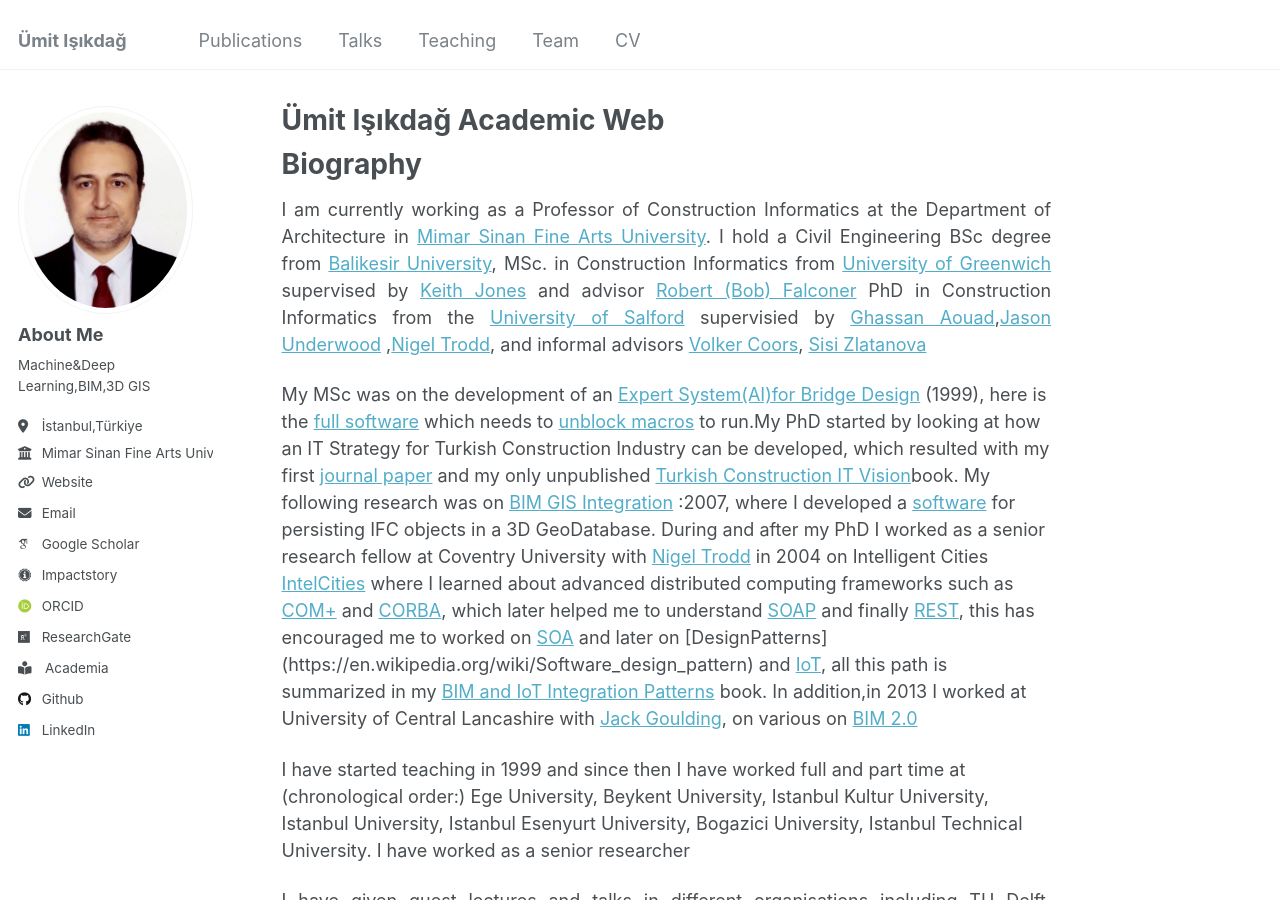
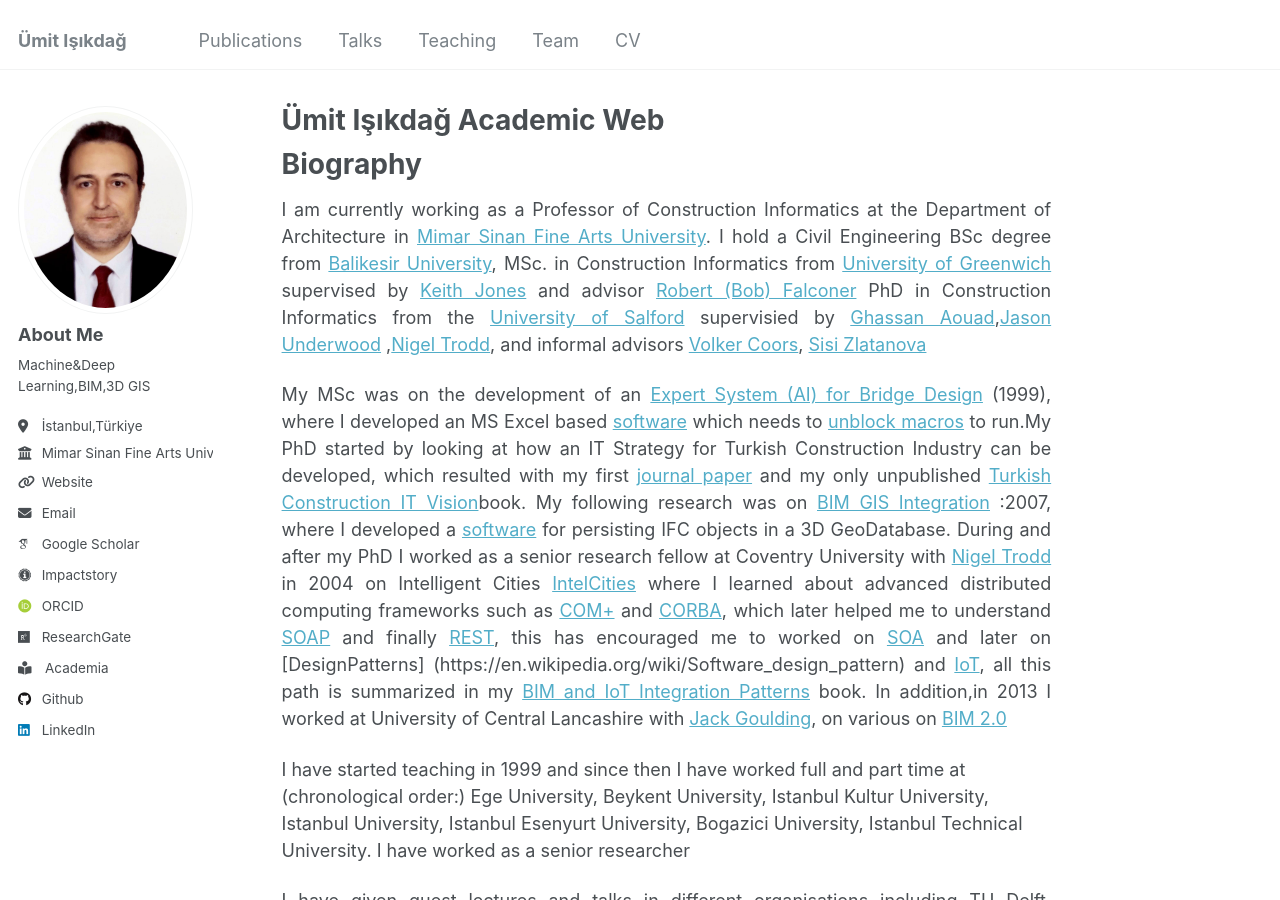
Before and after one commit to uisikdag/uisikdag.github.io, a Jekyll site: the page built from _pages/about.md, in a window 1280 px wide and 900 px high. Built offline with Jekyll 4.4.1, drawn with Linux system fonts in a browser that asks for light colours; some web fonts are replaced.

Commit message:
Update about.md

```diff
--- a/_pages/about.md
+++ b/_pages/about.md
@@ -19,7 +19,7 @@ PhD in Construction Informatics from the [University of Salford](https://hub.sal
 [Sisi Zlatanova](https://research.unsw.edu.au/people/professor-sisi-zlatanova)
 {: style="text-align: justify;"}
 
-My MSc was on the development of an [Expert System(AI)for Bridge Design](files/msc_thesis.pdf) (1999), here is the [full software](files/msc_code.xls) which needs to [unblock macros](https://learn.microsoft.com/en-en/microsoft-365-apps/security/internet-macros-blocked)
+My MSc was on the development of an [Expert System (AI) for Bridge Design](files/msc_thesis.pdf) (1999), where I developed an MS Excel based [software](files/msc_code.xls) which needs to [unblock macros](https://learn.microsoft.com/en-en/microsoft-365-apps/security/internet-macros-blocked)
 to run.My PhD started by looking at how an IT Strategy for Turkish Construction Industry can be developed, which resulted with my first [journal paper](https://www.emerald.com/insight/content/doi/10.1108/09699980410547595/full/html)
  and my only unpublished [Turkish Construction IT Vision](https://zenodo.org/records/1331943)book. My following research was on [BIM GIS Integration](https://salford-repository.worktribe.com/output/1434038/towards-the-implementation-of-building-information-models-in-geospatial-context)
 :2007, where I developed a [software](https://www.youtube.com/playlist?list=PLjWRQUTDgLAPZ0EGWbw3UMj27GU4nMYFZ) for persisting IFC objects in a 3D GeoDatabase. During and after my PhD
@@ -29,7 +29,7 @@ and finally [REST](https://en.wikipedia.org/wiki/REST), this has encouraged me t
 (https://en.wikipedia.org/wiki/Software_design_pattern) and [IoT](https://en.wikipedia.org/wiki/Internet_of_things), all this path is summarized in my
 [BIM and IoT Integration Patterns](https://link.springer.com/book/10.1007/978-3-319-21825-0) book. In addition,in 2013 I worked at University of Central Lancashire with [Jack Goulding](https://www.linkedin.com/in/jack-goulding-a0412614), on various
 on [BIM 2.0](https://www.emerald.com/insight/content/doi/10.1108/14714171111148990/full/html)
-
+{: style="text-align: justify;"}
 
 I have started teaching in 1999 and since then I have worked full and part time at (chronological order:)
 Ege University, Beykent University, Istanbul Kultur University, Istanbul University, Istanbul Esenyurt University,
```
